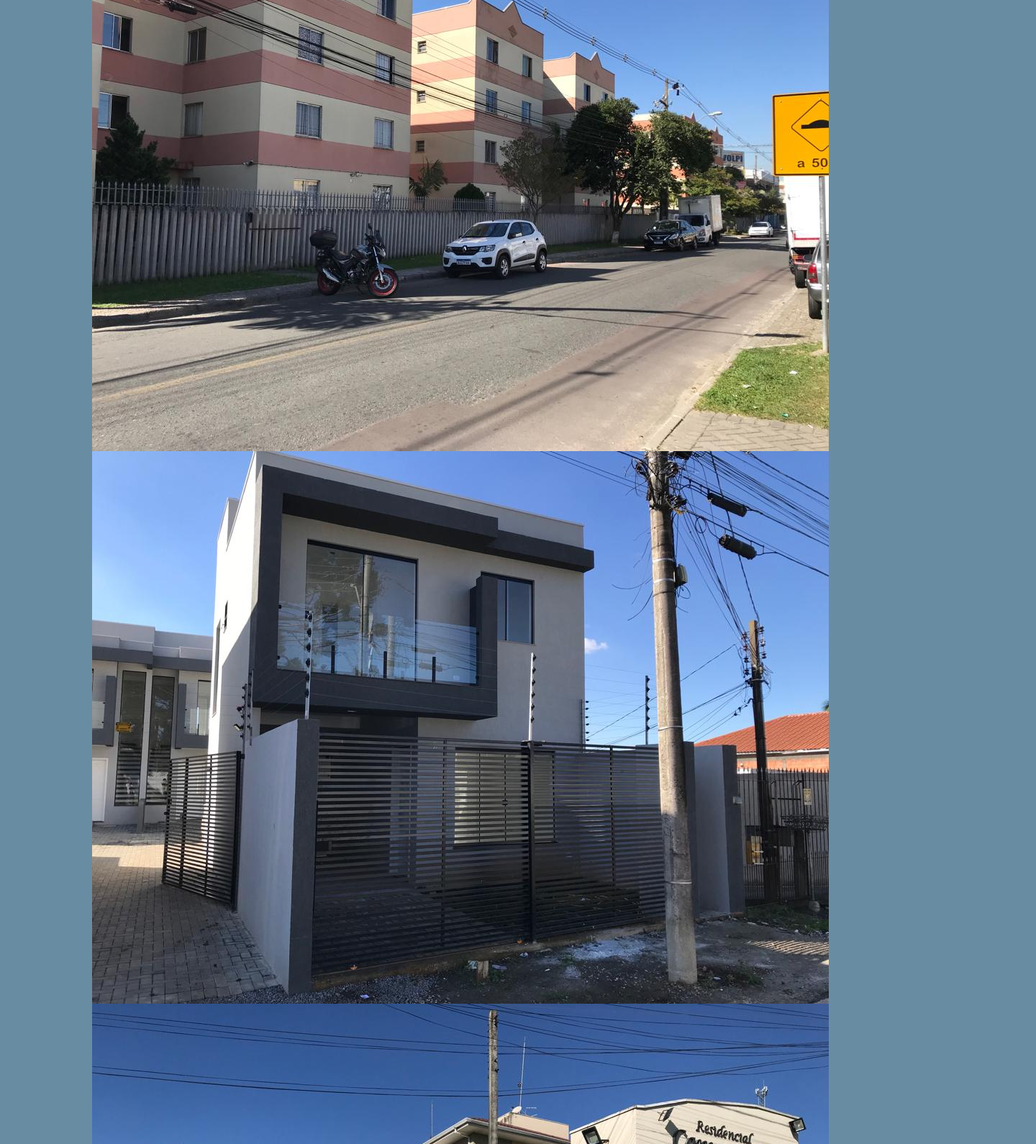
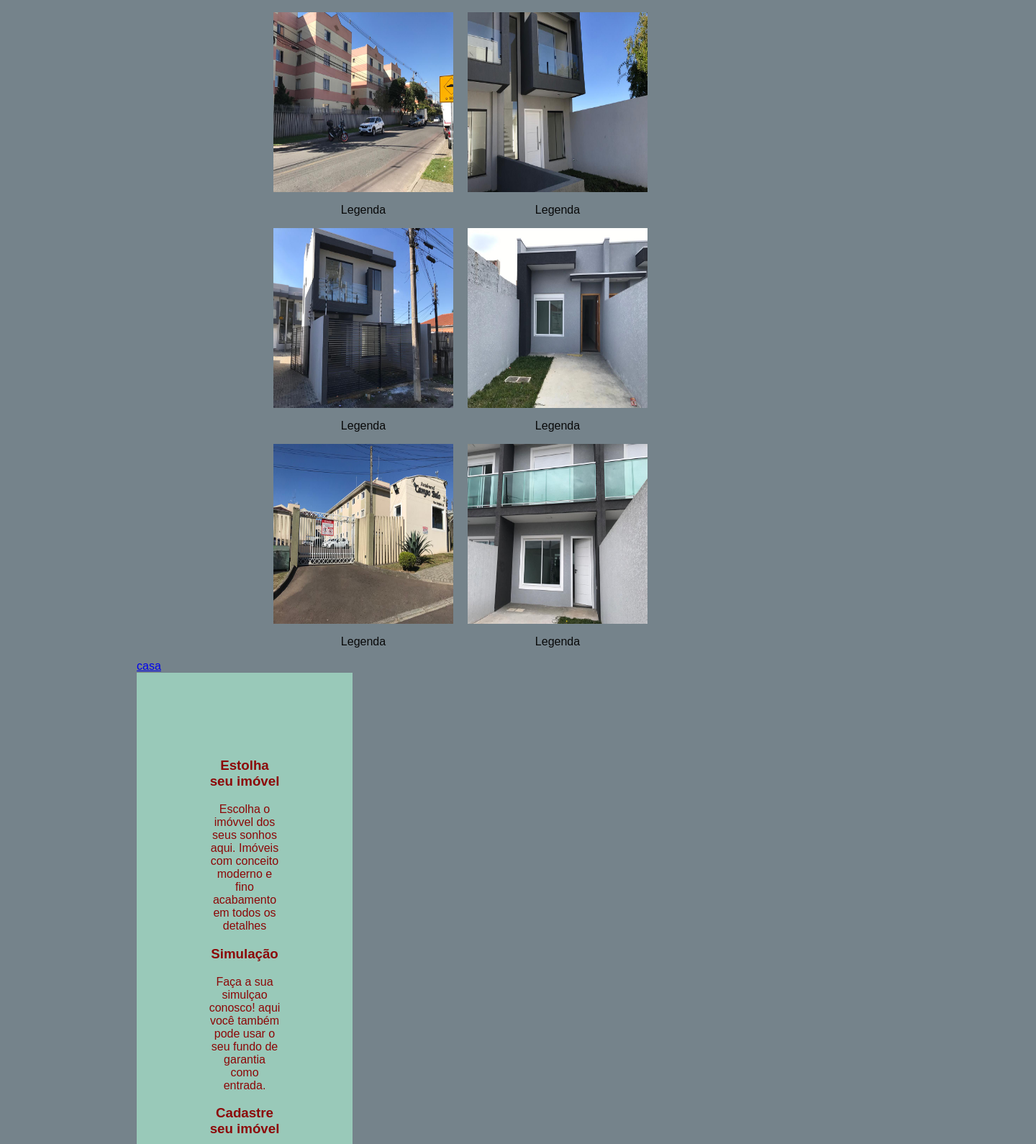
Before and after one commit to Egle-Farias/egle-farias.github.io, a plain HTML site: page index.html in a window 1280 px wide. Shown: the part 643-2233 px from the top of the page at 72% size, 1440 px wide, since content can reach past the window. Drawn offline with Linux system fonts and the light colour scheme.

Commit message:
Ajustes das imagens no body

```diff
--- a/estilo.css
+++ b/estilo.css
@@ -6,10 +6,13 @@ body, html {
   padding: 0;
 }
 body {
-  background: rgb(104, 141, 163);
+  background: rgb(117, 131, 139);
   font-family: Arial, sans-serif;
-  color: #e5e2e2;
+  color: #000e;
+
 }
+
+
 #page {
   display: flex;
   width: 100%;
@@ -23,19 +26,20 @@ body {
   height: 100%;
   margin: 0;
   padding: 0;
-}
+  }
 #topo {
   display: flex;
   flex-direction: column;
   align-items: center;
   width: 100%;
-  height: 500px;
-  border: 1px solid red;
+  height: 356px;
+  border: 1px solid rgb(69, 10, 15);
 }
 #foto-topo {
   width: 100%;
   height: 300px;
 }
+
 nav {
   width: 100%;
   background-color: #5D240A;
@@ -58,9 +62,51 @@ nav ul li a {
 nav ul li a:hover {
   background-color: #B4531A
 }
+
 #casas {
+  text-align: center;
   display: flex;
-  flex-direction: column;
-  align-items: center;
-  width: 100%;
+  justify-content: center;
+   flex-wrap: wrap;
+  max-width: 600px;
+  margin: 0 auto;
+
 }
+
+.top-row, .bottom-row {
+  display: center;
+  justify-content: center;
+
+}
+
+
+img {
+  max-width: 100%;
+  display: block;
+  width: 250px;
+  height: 250px;
+  margin: 10px;
+}
+
+/*.flex > div {
+  flex: 1 1 200px;
+  margin: 200px;
+}*/
+
+
+.roda-pe {
+  color: rgb(23, 2, 2);
+  flex-wrap: wrap;
+}
+
+#quadros {
+  max-width: 100px;
+  text-align: center;
+  flex-wrap: 300px;
+  padding: 100px;
+  flex-shrink: 0;
+  margin: 20px solid 10px;
+  color: rgb(140, 8, 8);
+  background-color: rgb(153, 201, 185);
+
+}
--- a/index.html
+++ b/index.html
@@ -25,33 +25,51 @@
                 </nav>
             </div>
 
-            <div id="casas">
-                <img src="imagens/dsdsd.jpeg" alt="dsdsd.jpeg">
-                <img src="imagens/22.jpeg" alt="22.jpeg">
-                <img src="imagens/5555.jpeg" alt="5555.jpeg">
-                <img src="imagens/ff.jpeg" alt="ff.jpeg">
-                <img src="imagens/çç.jpeg" alt="çç.jpeg">
-                <img src="imagens/ggg.jpg" alt="ggg.jpeg">
-            </div>
-
-            <p><a href="sobrado.html" target="_blank">Informções do sobrado</a></p>
             <hgroup>
                 <h1>Minha Casa Minha Vida: Como fica o programa em 2023?</h1>
                 <h3>O programa Minha Casa Minha Vida se transformou no programa Casa Verde e Amarela, no ano de 2020. Porém, com a posse do presidente Lula em 2023, o Casa Verde Amarela acabou e o Minha Casa Minha Vida foi relançado em um modelo mais moderno e completo.
                 Agora, mais famílias serão beneficiadas e o foco principal do principal programa habitacional do governo brasileiro são as pessoas carentes, que têm renda menor. Os imóveis oferecidos serão mais sustentáveis, acessíveis e terão melhor localização.
                 </h3>
             </hgroup>
-            <button id="click-me-btn">Click me</button>
-            <button id="esconder-casa-btn">Esconder casa</button>
+                        <h1> Section Flexbox</h1>
 
-            <div>
-                <h1 class="vermelho">Site de imoveis....</h1>
-                <h1 class="vermelho">Ssegundo h1..</h1>
-                <p class="vermelho">Hello world</p>
+        <div id="casas">
+
+            <div class="bottom-row">
+                <img src="imagens/dsdsd.jpeg" alt="dsdsd.jpeg 1">
+                <p>Legenda</p>
+                <img src="imagens/22.jpeg" alt="22.jpeg 2">
+                <p>Legenda</p>
+                <img src="imagens/5555.jpeg" alt="5555.jpeg">
+                <p>Legenda</p>
             </div>
 
+            <div class="bottom-row">
+                <img src="imagens/ff.jpeg" alt="ff.jpeg">
+                <p>Legenda</p>
+                <img src="imagens/çç.jpeg" alt="çç.jpeg">
+                <p>Legenda</p>
+                <img src="imagens/sss.jpeg" alt="sss.jpeg">
+                <p>Legenda</p>
+            </div>
+        </div>
+
+
             <a href="casa.html">casa</a>
-                <footer>Cafe Fontenebleu - Rua Ernesto de Paula Santos, 187 Sala 506 - Recife-PE</footer>
+
+                <footer class="roda-pe">
+
+                    <div id="quadros">
+                        <div class="escolha-seu-imovel"><h3>Estolha seu imóvel</h3><p>Escolha o imóvvel dos seus sonhos aqui. Imóveis com conceito moderno e fino acabamento em todos os detalhes</p></div>
+                        <div class="simulacao"><h3>Simulação</h3><p>Faça a sua simulçao conosco! aqui você também pode usar o seu fundo de garantia como entrada.</p></div>
+                        <div class="cadastre-seu-imovel"><h3>Cadastre seu imóvel</h3><p>Quer vender ou alugar o seu imóvel? faça aqui o seu cadastro que nossa equipe fará uma visita.</p></div>
+                     </div>
+
+                     <a>Cafe Fontenebleu - Rua Ernesto de Paula Santos, 187 Sala 506 - Recife-PE</a>
+
+
+
+                </footer>
             </div>
          </div>
      </div>
```
